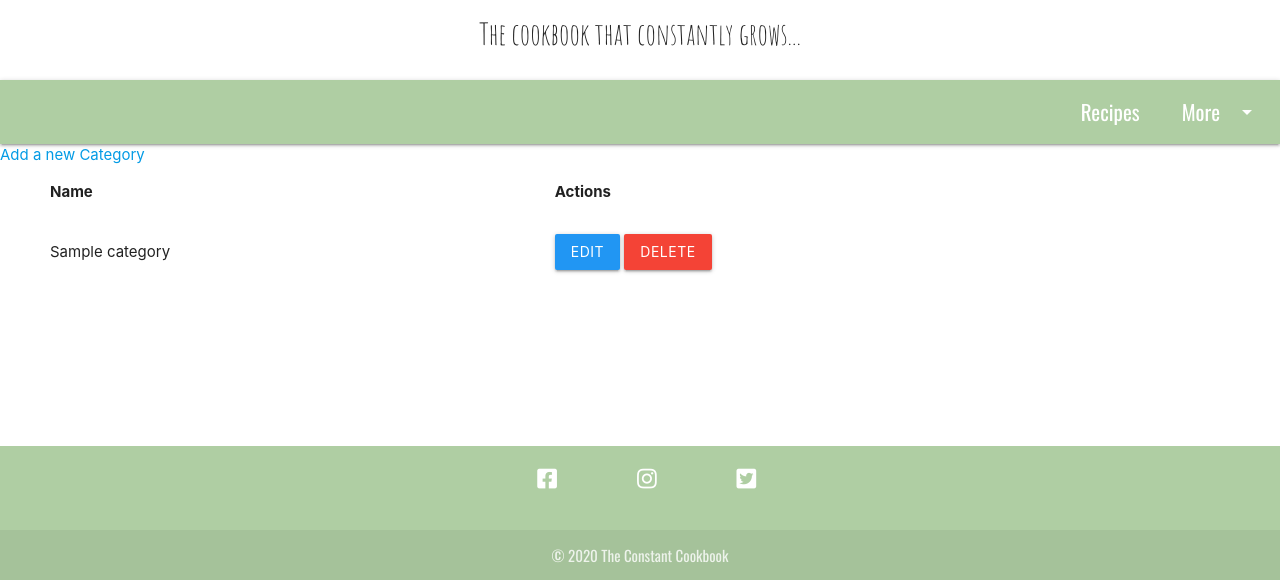
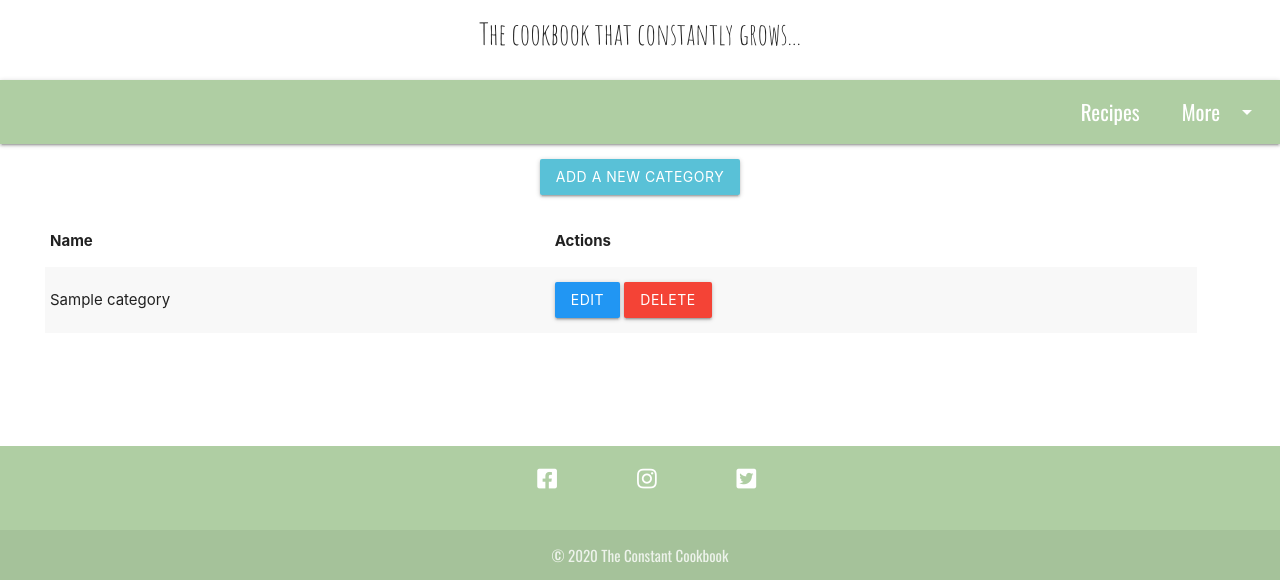
Before and after one commit to MelBiggs/dcd-milestone, a Flask app: page /categories in a window 1280 px wide. Shown: the part 220-800 px from the top of the page. Run offline with Flask 2, Linux system fonts and the light colour scheme; a database or web service that is not in the repository returns one stand-in record (values such as "Sample title"); some libraries are stand-ins or nearby versions.

Commit message:
Added CSS to Add category page

```diff
--- a/static/css/style.css
+++ b/static/css/style.css
@@ -150,3 +150,21 @@ table{
 .register-button .btn:hover{
     background-color: #627A8E;
 }
+
+/*                                                  CREATE CATEGORY PAGE */
+
+
+.create-category-button {
+    text-align: center;
+    padding-top: 1em;
+}
+
+.create-category-button .btn{
+    background-color: #59C1D7;
+}
+
+.create-category-button .btn:hover{
+    background-color: #627A8E;
+}
+
+}
--- a/templates/categories.html
+++ b/templates/categories.html
@@ -1,9 +1,19 @@
 {% extends 'base.html' %}
 {% block content %}
 
-        <a href="{{url_for('create_category')}}">Add a new Category</a>
+<div class="container">
+	<div class="row">
+		<div class="create-category-button">
+			<div class="col s12">
+				<a class="waves-effect btn" href="{{url_for('create_category')}}">Add a new Category</a>
+			</div>
+		</div>
+	</div>
+</div>
 
-        <table>
+<div class="col s6">
+<table class="striped">
+	<div class="col s6">
 
 		<thead>
 			<th>Name</th>
@@ -13,11 +23,13 @@
 		<tr>
 			<td>{{category.name}}</td>
 			<td>
-                <a href="{{url_for('edit_category', category_id=category._id)}}" class="waves-effect waves-light btn btn_small blue">Edit</a>
-                <a href="{{url_for('delete_category', category_id=category._id)}}" class="waves-effect waves-light btn btn_small red">Delete</a>
+				<a href="{{url_for('edit_category', category_id=category._id)}}"
+					class="waves-effect waves-light btn btn_small blue">Edit</a>
+				<a href="{{url_for('delete_category', category_id=category._id)}}"
+					class="waves-effect waves-light btn btn_small red">Delete</a>
 			</td>
 		</tr>
 		{% endfor %}
-
 </table>
+</div>
 {% endblock %}
--- a/templates/create_categories.html
+++ b/templates/create_categories.html
@@ -1,5 +1,5 @@
 {% extends 'base.html' %} {% block content %}
-<h1>Create a Category</h1>
+<div class="page_heading">Create a Category</div>
 
     <form class="col s12" method="POST" action="{{ url_for('create_category') }}">
     {% include "partials/_category_form.html" %}
--- a/templates/edit_categories.html
+++ b/templates/edit_categories.html
@@ -1,5 +1,5 @@
 {% extends 'base.html' %} {% block content %}
-<h1>Edit a Category</h1>
+<div class="page_heading">Edit a Category</div>
 
     <form class="col s12" method="POST" action="{{ url_for('edit_category', category_id=category._id) }}">
     {% include "partials/_category_form.html" %}
--- a/templates/edit_recipes.html
+++ b/templates/edit_recipes.html
@@ -1,5 +1,6 @@
 {% extends 'base.html' %} {% block content %}
-<h1>Edit a Recipe</h1>
+<div class="page_heading">Edit a Recipe</div>
+
 
     <form class="col s12" method="POST" action="{{ url_for('edit_recipe', recipe_id=recipe._id) }}">
     {% include "partials/_recipes_form.html" %}
```
Lines whose indentation alone changed are shown as unchanged.
